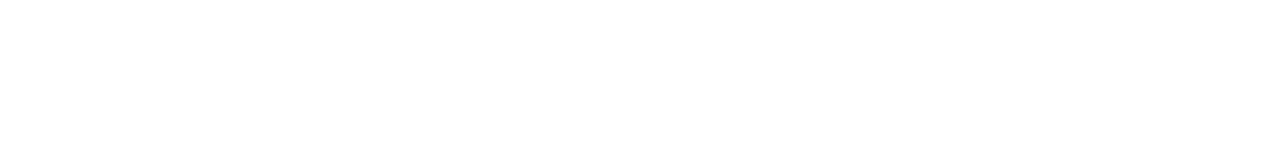
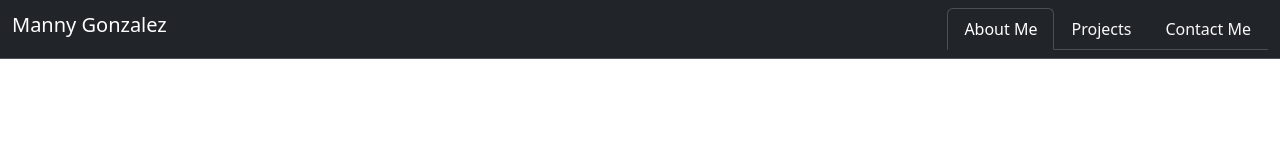
Before and after one commit to icerow/bootstrapProject1, a plain HTML site: page index.html in a window 1280 px wide. Drawn offline with nearby package versions, Linux system fonts and the light colour scheme.

Commit message:
Update index.html
-Edited navbar

```diff
--- a/index.html
+++ b/index.html
@@ -8,11 +8,24 @@
 	<title>Document</title>
 </head>
 <body>
-	<nav class="navbar">
-		<div class="container-xxl">
-			<a href="#intro" class="navbar-brand"></a>
-		</div>
-	</nav>
+	<!-- navbar -->
+	<nav class="navbar bg-dark border-bottom border-body" data-bs-theme="dark">
+  <!-- Navbar content -->
+  <div class="container-fluid">
+    <h1 class="navbar-brand">Manny Gonzalez</h1>
+    <ul class="nav nav-tabs justify-content-end nav-fill">
+    	<li class="nav-item">
+    		<div class="nav-link active">About Me</div>
+    	</li>
+    	<li class="nav-item">
+    		<div class="nav-link text-light">Projects</div>
+    	</li>
+    	<li class="nav-item">
+    		<div class="nav-link text-light">Contact Me</div>
+    	</li>
+    </ul>
+  </div>
+</nav>
 <!-- Bootstrap JS -->
 <script src="https://cdn.jsdelivr.net/npm/bootstrap@5.3.2/dist/js/bootstrap.bundle.min.js" integrity="sha384-C6RzsynM9kWDrMNeT87bh95OGNyZPhcTNXj1NW7RuBCsyN/o0jlpcV8Qyq46cDfL" crossorigin="anonymous"></script>
 </body>
```
